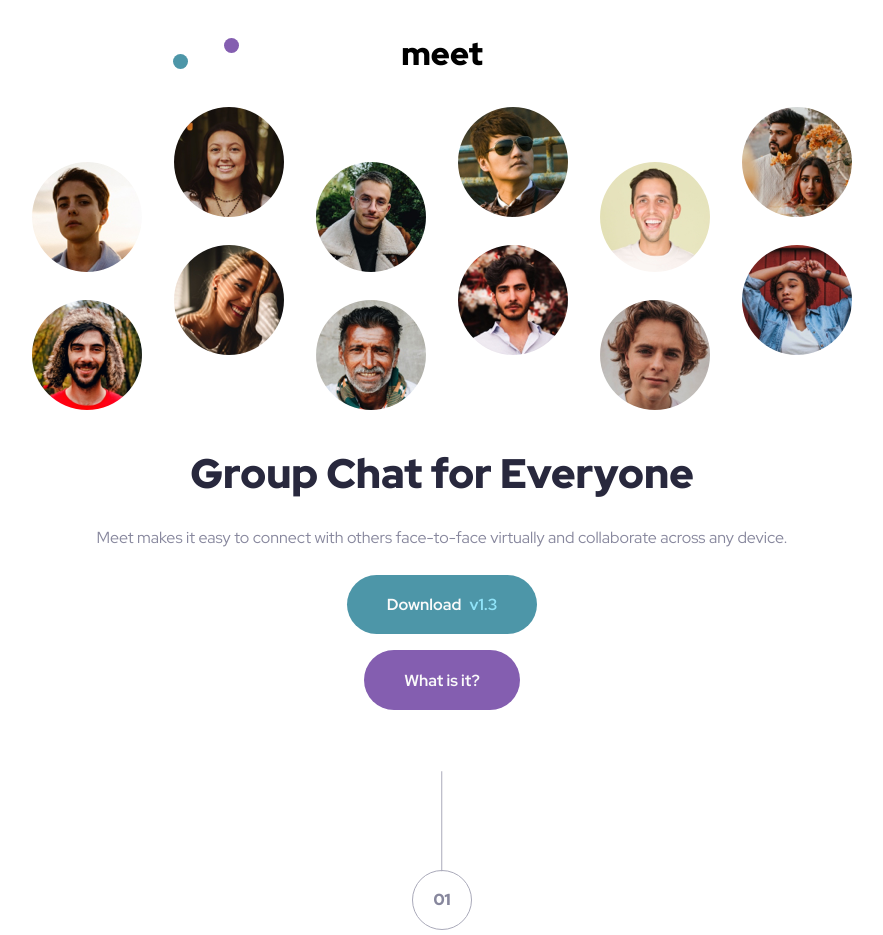
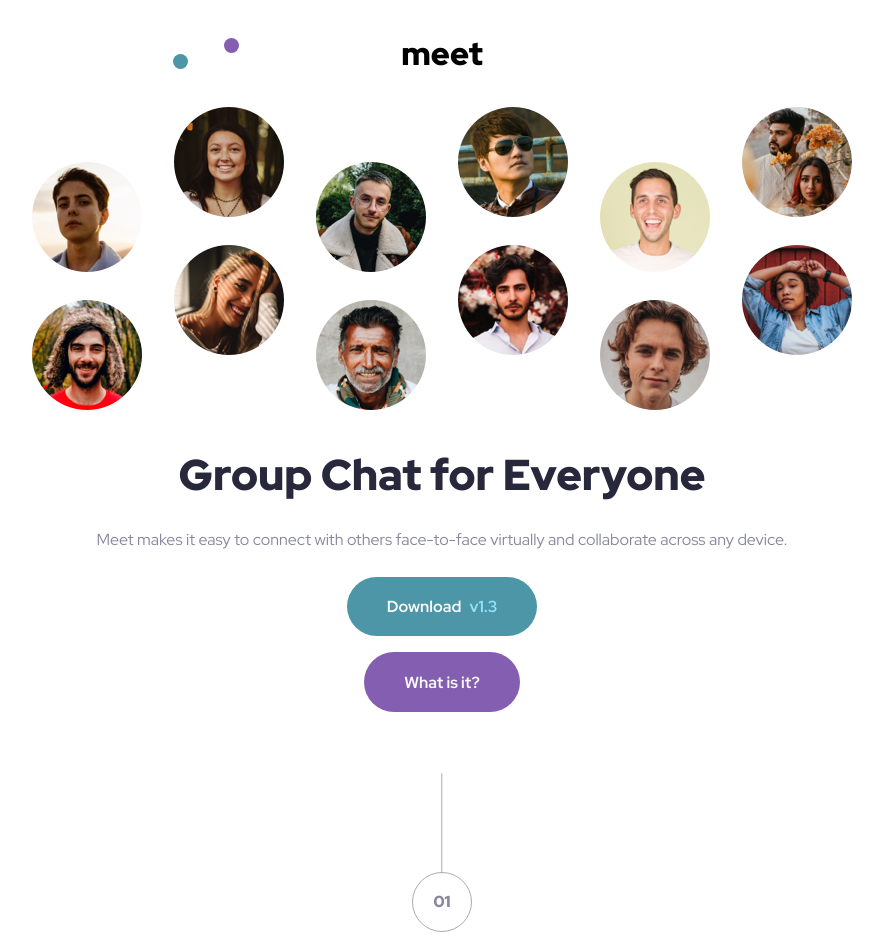
Before and after one commit to TheLius1/meet-landing-page, a plain HTML site: page index.html in a window 1280 px wide. Shown: the top 935 px of the page, without its empty margins (198-1081 px from the left). Drawn offline with Linux system fonts and the light colour scheme.

Commit message:
Update style.css

```diff
--- a/style.css
+++ b/style.css
@@ -23,6 +23,11 @@
 html{
     scroll-behavior: smooth;
     cursor: pointer;
+    width: 100%;
+    min-height: 100vh;
+    margin: 0;
+    padding: 0;
+    overflow-x: hidden;
 }
 body{
     text-align: center;
@@ -75,7 +80,7 @@ a{
     margin: 0 24px;
 }
 .content-title{
-    font-size: 2.58rem;
+    font-size: 2.7rem;
     margin: 2rem 0 1.5rem 0;
     font-weight: 900;
     color: var(--black-color);
```
